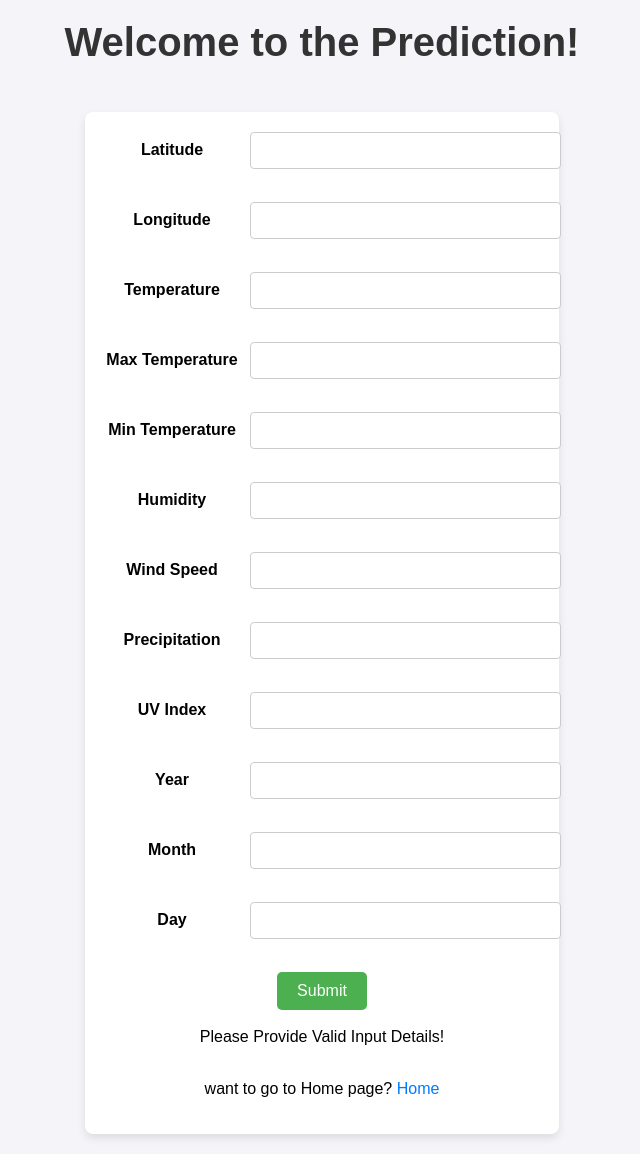
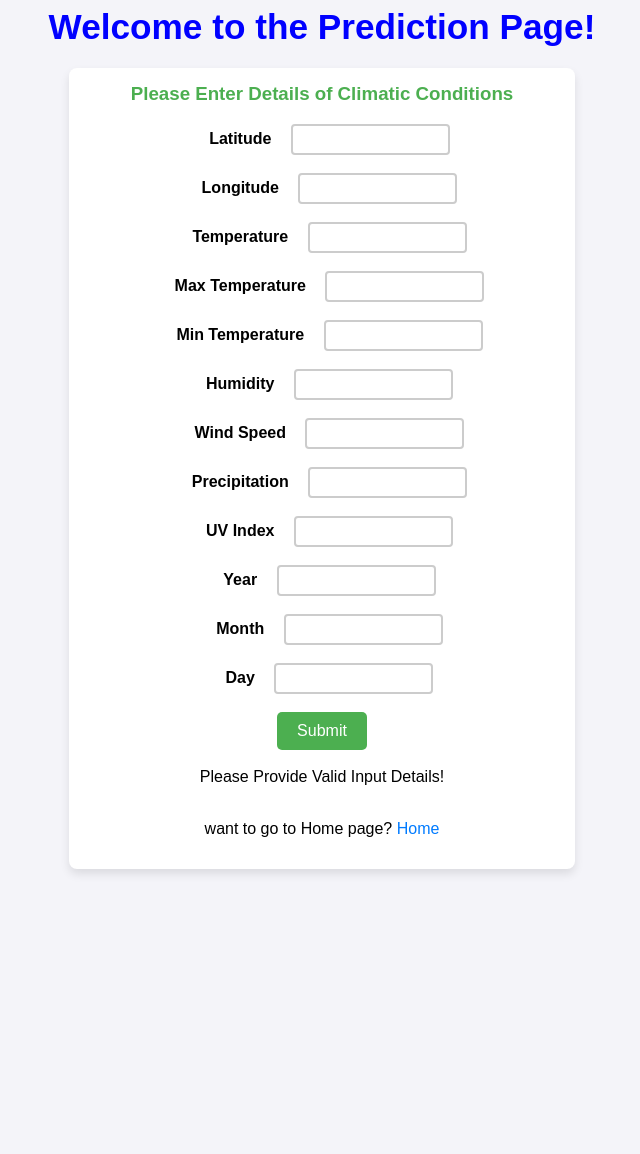
Before and after one commit to informrohit1/Climate-Resilience-and-Disaster-Forecasting, a Flask app: page /predict in a window 1280 px wide. Shown: the whole page, without its empty margins (318-958 px from the left). After the commit the page ends 874 px from the top, so only its background shows below. Run offline with Flask 3, Linux system fonts and the light colour scheme; parts of the project's set-up code (start-up, migrations or seed data) failed here and were passed over.

Commit message:
modifying css

```diff
--- a/app.py
+++ b/app.py
@@ -37,7 +37,7 @@ def predict():
         if prediction == 0:
             message = "Their is High chance of DROUGHT"
         elif prediction == 1:
-            message = "Their is High Chnace of EarthQuake"
+            message = "Their is High Chance of EarthQuake"
         elif prediction == 2:
             message = "Their is High Chance of Eruption"
         elif prediction == 3:
@@ -45,20 +45,20 @@ def predict():
         elif prediction == 4:
             message = "Their is High Chance of Hurricane"
         elif prediction == 5:
-            message = "Their is High Chnace of Snow Storm"
+            message = "Their is High Chance of Snow Storm"
         elif prediction == 6:
-            message = "Their is High chance of Tropical Cyclone"
+            message = "Their is High Chance of Tropical Cyclone"
         elif prediction == 7:
             message = "Their is High Chance of Tornado"
         elif prediction == 8:
-            message = "Their is High Chnace of Volcanic Outbreak"
+            message = "Their is High Chance of Volcanic Outbreak"
         else:
             message = "Their is High Chance of Wild Fire"
 
     else:
         message = "Please Provide Valid Input Details!"
 
-    return render_template("predict.html", title="Prediction",form=form, output=message)
+    return render_template("predict.html", title="Prediction Page",form=form, output=message)
 
 
 
--- a/templates/layout.html
+++ b/templates/layout.html
@@ -26,14 +26,15 @@
         /* Styling for the heading */
         h1 {
             text-align: center;
-            margin-top: 20px;
-            font-size: 2.5em;
-            color: #333;
+            margin-top: 5px;
+            margin-bottom: 1px;
+            font-size: 2.2em;
+            color: blue;
         }
 
         /* Flash message styling */
         .flash-messages {
-            background-color: #f8d7da;
+            background-color: blue;
             color: #721c24;
             padding: 10px;
             border: 1px solid #f5c6cb;
--- a/templates/predict.html
+++ b/templates/predict.html
@@ -9,39 +9,38 @@
         display: flex;
         justify-content: center;
         align-items: center;
-        min-height: 100vh;
+        min-height: 100%;
         font-family: Arial, sans-serif;
         background-color: #f4f4f9;
-        margin: 0;
+        margin: 2px;
+    }
+
+    h3{
+        margin-top: 0px;
+        color: #4CAF50;
     }
 
     form {
         background-color: #fff;
-        padding: 20px;
+        padding: 15px;
         border-radius: 8px;
-        box-shadow: 0 4px 8px rgba(0, 0, 0, 0.1);
+        box-shadow: 0 5px 10px rgba(0, 0, 0, 0.1);
         max-width: 500px;
-        width: 100%;
+        width: 150%;
         text-align: center;
     }
 
-    /* Grid layout for each form item */
-    .form-item {
-        display: grid;
-        grid-template-columns: 1fr 2fr;
-        align-items: center;
-        margin-bottom: 15px;
-    }
+
 
     label {
         font-weight: bold;
-        margin-right: 10px;
+        margin: 15px;
     }
 
     input[type="text"], input[type="number"] {
-        width: 100%;
-        padding: 10px;
-        border: 1px solid #ccc;
+        width: 30%;
+        padding: 6px;
+        border: 2px solid #ccc;
         border-radius: 4px;
     }
 
@@ -83,6 +82,7 @@
 
 
 <form action="" method="post">
+    <h3>Please Enter Details of Climatic Conditions </h3>
     {{form.hidden_tag()}}  <!---passing CSRF TOKEN to the Server---------------->
     <div class="form-item">
         {{form.latitude.label}}
```
Also changed, not shown: 1 other file.
